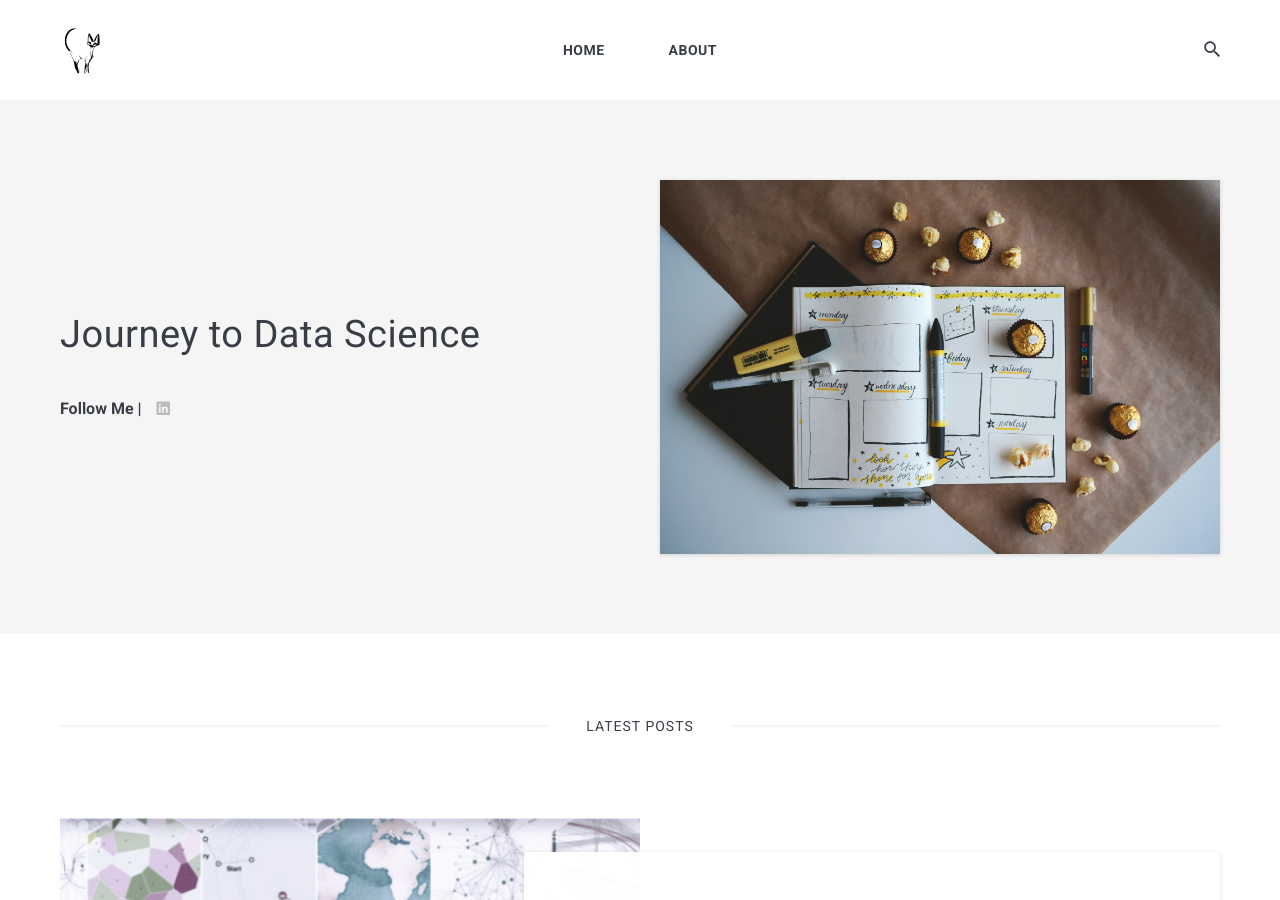
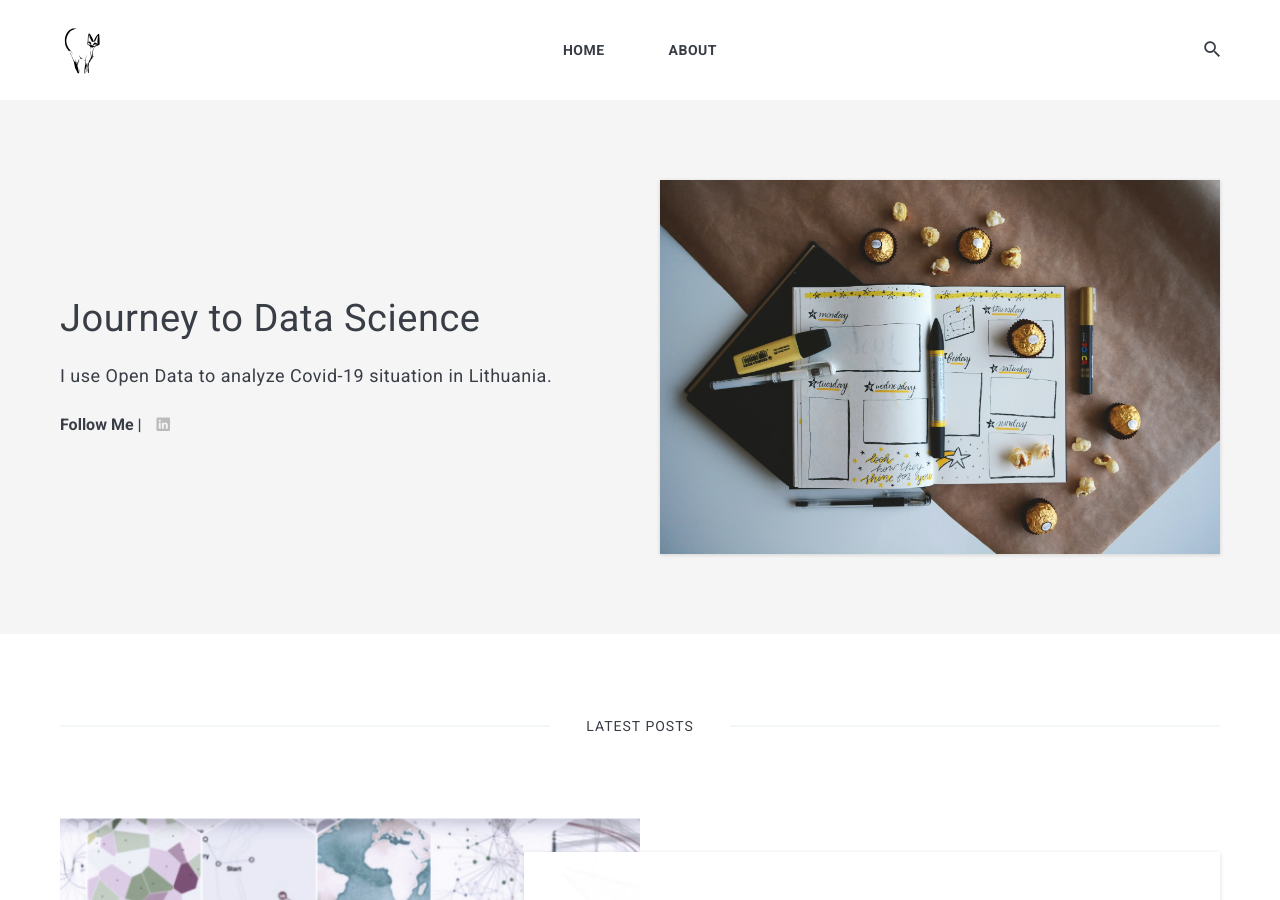
Before and after one commit to WindyCatHub/Journey-to-Data-Science, a Jekyll site: the page built from index.html, in a window 1280 px wide and 900 px high. Built offline with Jekyll 4.4.1, drawn with Linux system fonts in a browser that asks for light colours; nearby versions of some CDN libraries; the list of posts is cut into pages by our own code.

Commit message:
Update settings.yml

```diff
--- a/_data/settings.yml
+++ b/_data/settings.yml
@@ -11,7 +11,7 @@ author:
   name: Dalia Breskuvienė
   image: plan.jpg
   say-hello: Journey to Data Science
-  bio:
+  bio: I use Open Data to analyze Covid-19 situation in Lithuania.
 
 
 #-------------------------------
```
